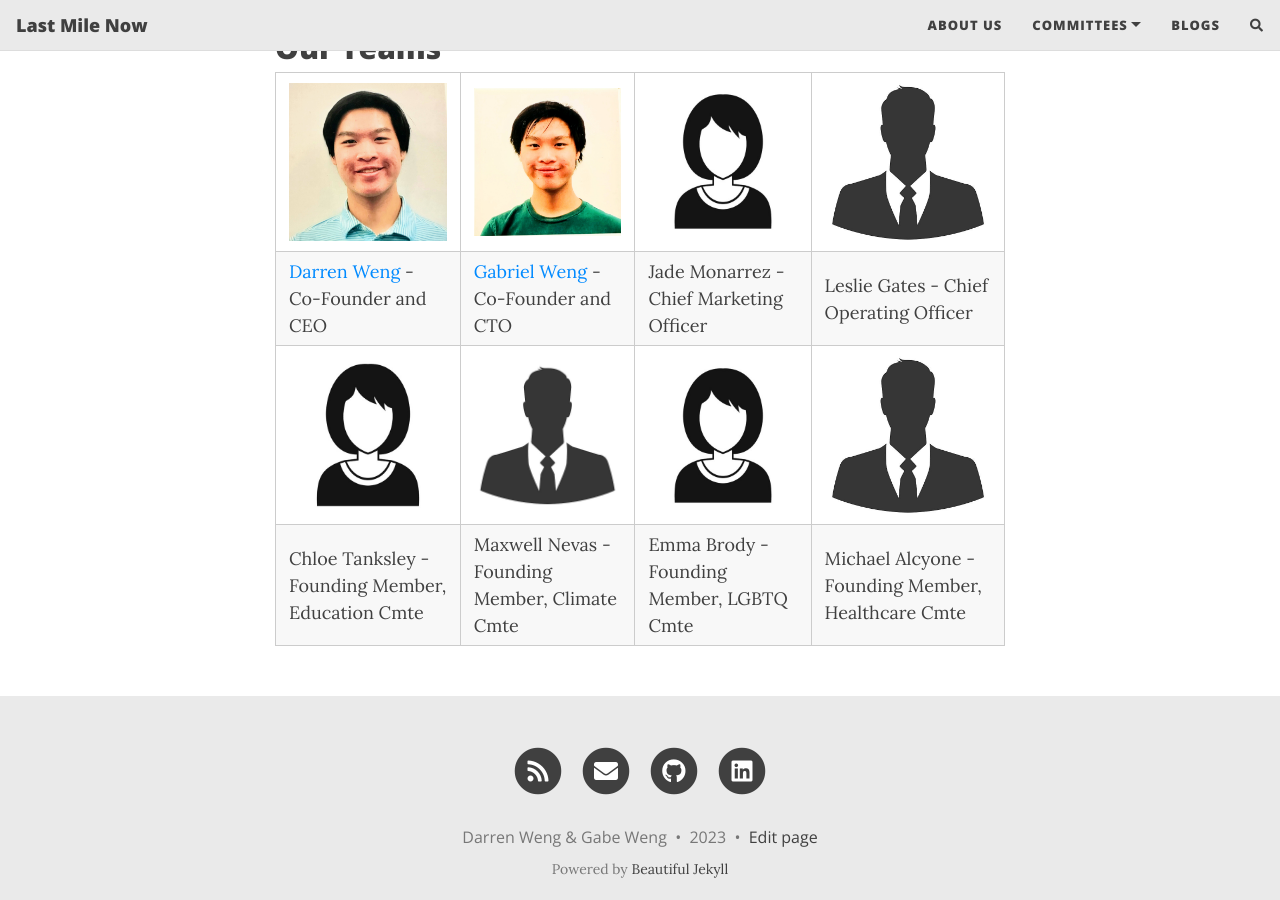
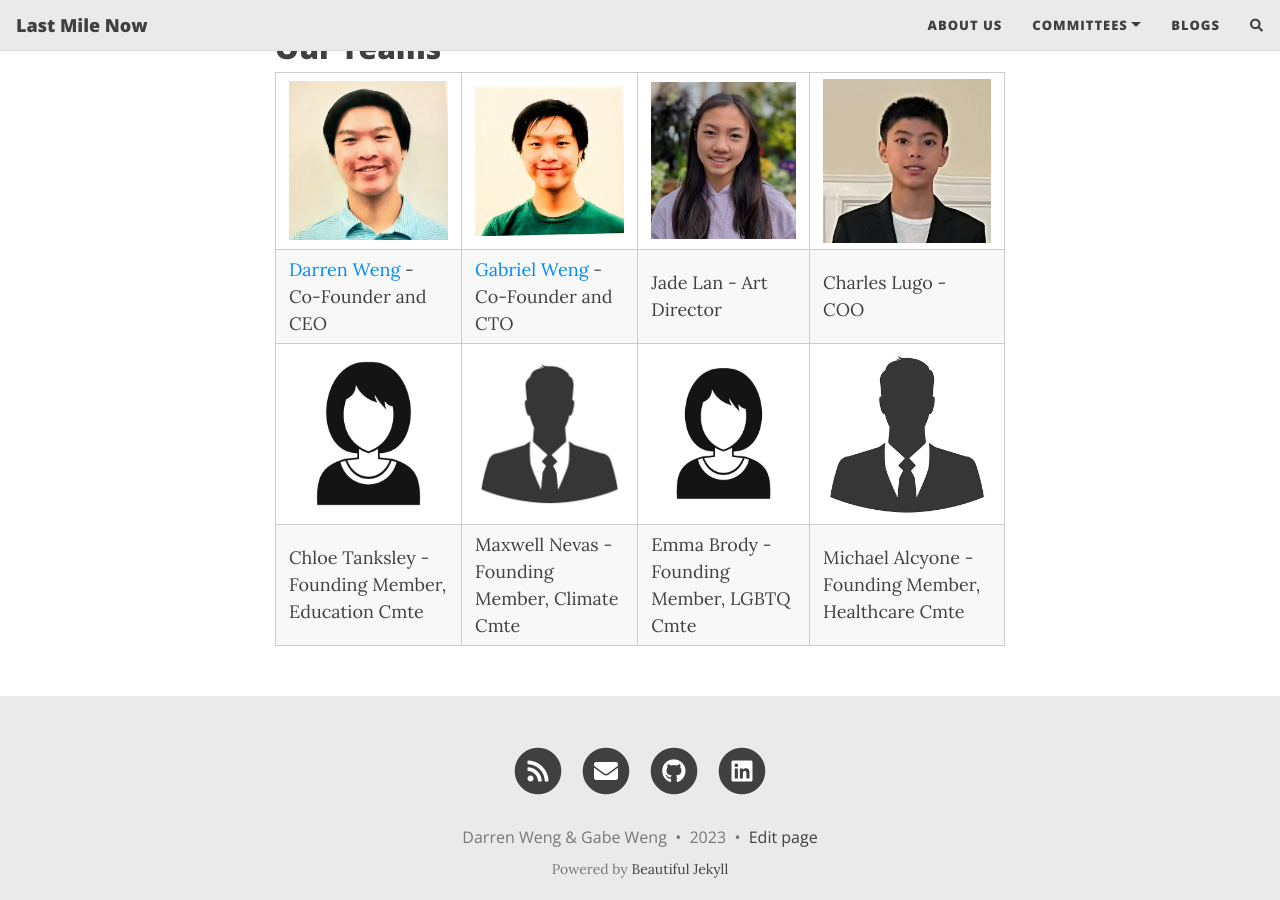
Before and after one commit to LastMileNow/lastmilenow.github.io, a Jekyll site: the page built from about.md, in a window 1280 px wide and 900 px high, scrolled down 1082 px. Built offline with Jekyll 4.4.1, drawn with Linux system fonts in a browser that asks for light colours; nearby versions of some CDN libraries; comment, search, counter and statistics services are not loaded.

Commit message:
changed about

```diff
--- a/about.md
+++ b/about.md
@@ -22,7 +22,7 @@ LMN operates on distributed model, through committees. Committees are set up in
 ## Our Teams
 
 | --- | --- | --- | --- |
-|<img src="https://raw.githubusercontent.com/LastMileNow/lastmilenow.github.io/main/assets/img/darren_weng.jpg" alt="Darren Weng" width=250 /> | <img src="https://raw.githubusercontent.com/LastMileNow/lastmilenow.github.io/main/assets/img/gabeweng.jpg" alt="Gabe Weng" width=250 /> | <img src="https://raw.githubusercontent.com/LastMileNow/lastmilenow.github.io/main/assets/img/female_headshot.jpg" alt="Jade" width=250 /> | <img src="https://raw.githubusercontent.com/LastMileNow/lastmilenow.github.io/main/assets/img/male_headshot.jpg" alt="Leslie" width=250 /> |
-| [Darren Weng](https://www.darrenweng.com) - Co-Founder and CEO | [Gabriel Weng](https://www.gabrielweng.com) -  Co-Founder and CTO | Jade Monarrez - Chief Marketing Officer| Leslie Gates - Chief Operating Officer|
+|<img src="https://raw.githubusercontent.com/LastMileNow/lastmilenow.github.io/main/assets/img/darren_weng.jpg" alt="Darren Weng" width=250 /> | <img src="https://raw.githubusercontent.com/LastMileNow/lastmilenow.github.io/main/assets/img/gabeweng.jpg" alt="Gabe Weng" width=250 /> | <img src="https://raw.githubusercontent.com/LastMileNow/lastmilenow.github.io/main/assets/img/JadeLan.jpg" alt="Jade" width=250 /> | <img src="https://raw.githubusercontent.com/LastMileNow/lastmilenow.github.io/main/assets/img/CharlesLugo.jpg" alt="Leslie" width=250 /> |
+| [Darren Weng](https://www.darrenweng.com) - Co-Founder and CEO | [Gabriel Weng](https://www.gabrielweng.com) -  Co-Founder and CTO | Jade Lan - Art Director | Charles Lugo - COO|
 |<img src="https://raw.githubusercontent.com/LastMileNow/lastmilenow.github.io/main/assets/img/female_headshot.jpg" alt="" width=250 /> | <img src="https://raw.githubusercontent.com/LastMileNow/lastmilenow.github.io/main/assets/img/male_headshot.jpg" alt="" width=250 /> | <img src="https://raw.githubusercontent.com/LastMileNow/lastmilenow.github.io/main/assets/img/female_headshot.jpg" alt="" width=250 /> | <img src="https://raw.githubusercontent.com/LastMileNow/lastmilenow.github.io/main/assets/img/male_headshot.jpg" alt="" width=250 /> |
 | Chloe Tanksley - Founding Member, Education Cmte | Maxwell Nevas - Founding Member, Climate Cmte | Emma Brody - Founding Member, LGBTQ Cmte| Michael Alcyone - Founding Member, Healthcare Cmte|
```
